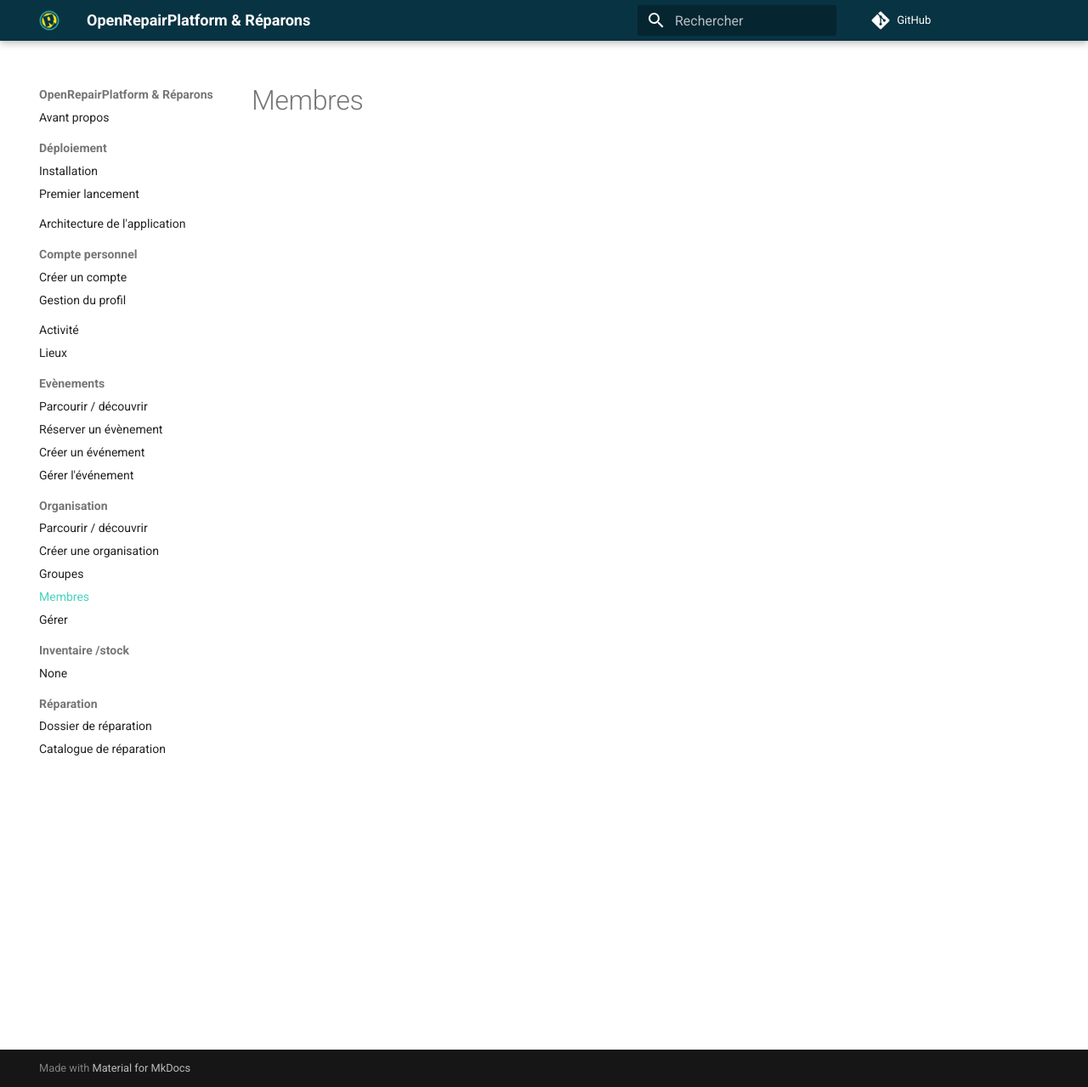
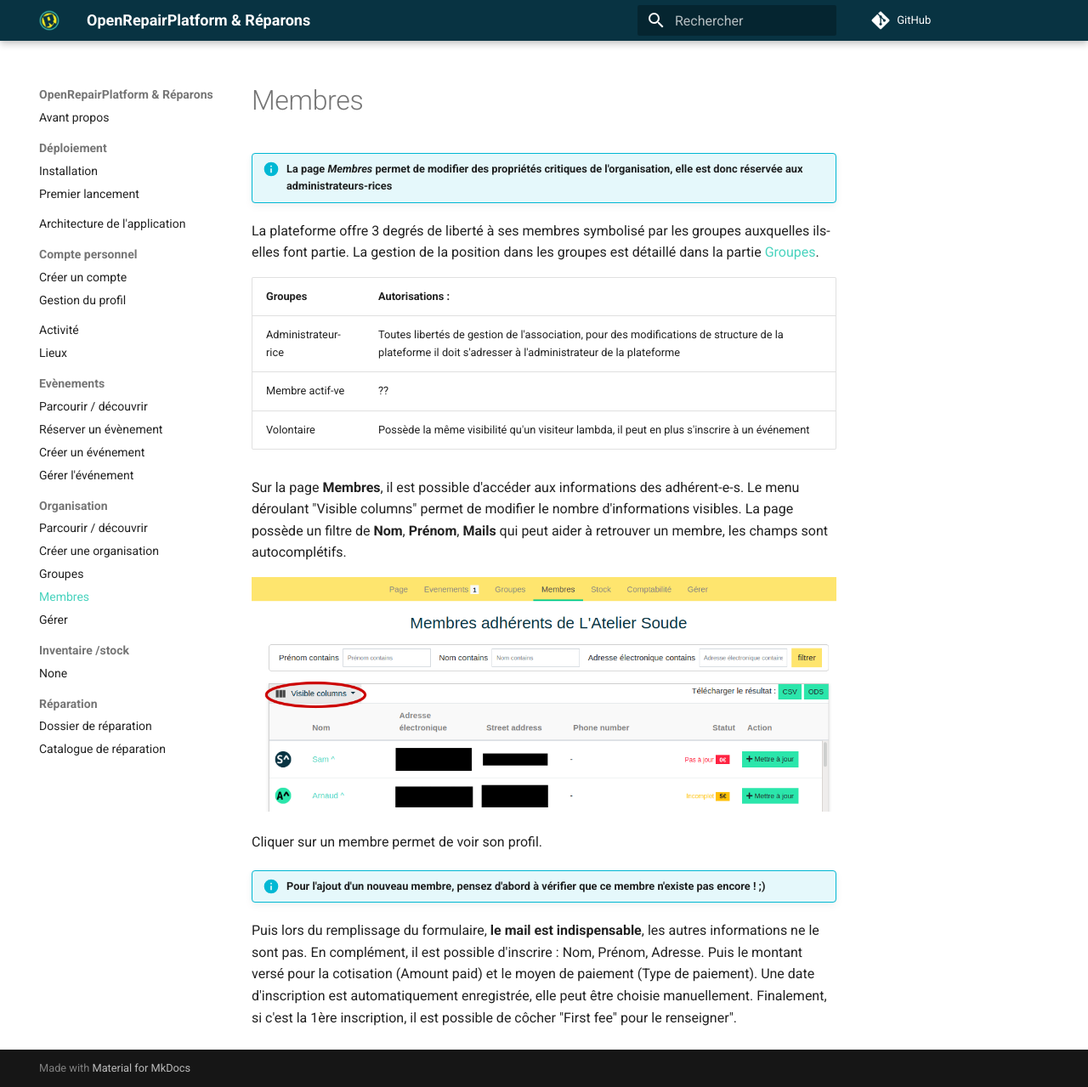
Before and after one commit to AtelierSoude/OpenRepairPlatform-docmentation, an MkDocs documentation site: the page built from docs/organization/members.md, in a window 1280 px wide and 1279 px high. Shown: the whole window at 85% size. Built offline with MkDocs 1.6.1 and Material for MkDocs 9.7.7, drawn with Linux system fonts in a browser that asks for light colours; nearby versions of some CDN libraries; comment, search, counter and statistics services are not loaded.

Commit message:
Modification members + quelques corrections

```diff
--- a/docs/organization/members.md
+++ b/docs/organization/members.md
@@ -1 +1,23 @@
 # Membres
+
+!!! info "La page ***Membres*** permet de modifier des propriétés critiques de l'organisation, elle est donc réservée aux administrateurs-rices"
+
+La plateforme offre 3 degrés de liberté à ses membres symbolisé par les groupes auxquelles ils-elles font partie. La gestion de la position dans les groupes est détaillé dans la partie [Groupes](groups.md).
+
+| Groupes | Autorisations :          |
+|:---------------------|:-------------------------------------------------|
+| Administrateur-rice  | Toutes libertés de gestion de l'association, pour des modifications de structure de la plateforme il doit s'adresser à l'administrateur de la plateforme  |
+| Membre actif-ve      | ??                      |
+| Volontaire           | Possède la même visibilité qu'un visiteur lambda, il peut en plus s'inscrire à un événement                                       |
+
+
+
+Sur la page **Membres**, il est possible d'accéder aux informations des adhérent-e-s. Le menu déroulant "Visible columns" permet de modifier le nombre d'informations visibles. La page possède un filtre de **Nom**, **Prénom**, **Mails** qui peut aider à retrouver un membre, les champs sont autocomplétifs.
+
+![Bandeau Membres](../assets/Membres.png)
+
+Cliquer sur un membre permet de voir son profil.
+
+!!! info "Pour l'ajout d'un nouveau membre, pensez d'abord à vérifier que ce membre n'existe pas encore ! ;)"
+
+Puis lors du remplissage du formulaire, **le mail est indispensable**, les autres informations ne le sont pas. En complément, il est possible d'inscrire : Nom, Prénom, Adresse. Puis le montant versé pour la cotisation (Amount paid) et le moyen de paiement (Type de paiement). Une date d'inscription est automatiquement enregistrée, elle peut être choisie manuellement. Finalement, si c'est la 1ère inscription, il est possible de côcher "First fee" pour le renseigner".
```
Also changed, not shown: docs/organization/create.md (+1 -1 lines), docs/organization/org-index.md (+1 -1 lines), docs/assets/Membres.png (added).
